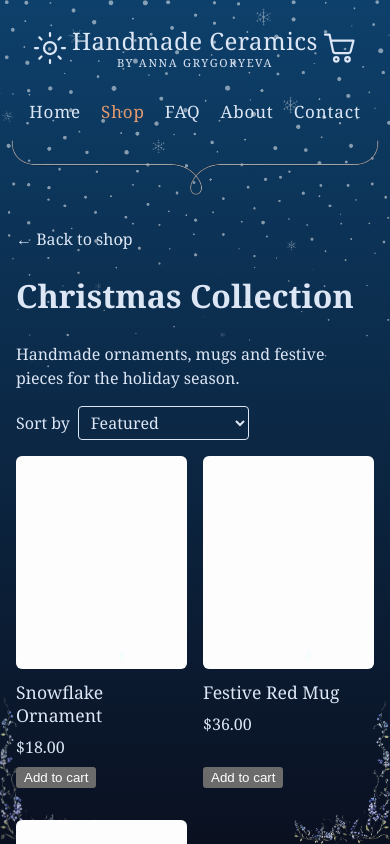
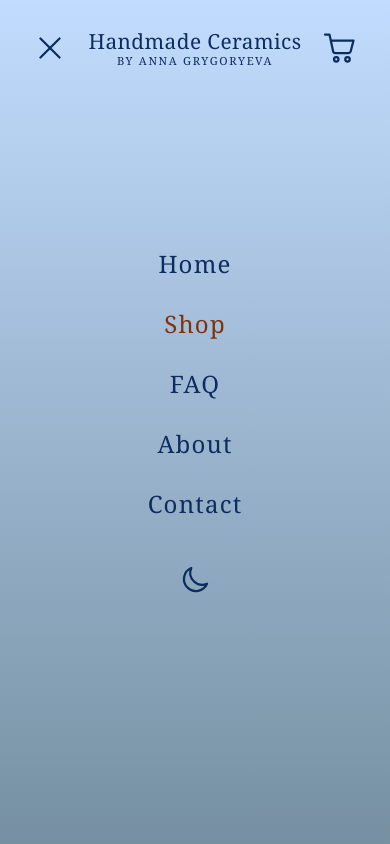
Before and after one commit to AnnaGrygoryeva-01/Ceramics-Web-Project, a Next.js app: page /shop/christmas-collection in a window 390 px wide. Both pictures are taken after a click on the button "Open menu". Shown: the top 844 px of the page. Built offline with nearby package versions, Linux system fonts and the light colour scheme.

Commit message:
Improve adaptivity

```diff
--- a/src/app/globals.sass
+++ b/src/app/globals.sass
@@ -248,18 +248,92 @@ footer
     right: auto
     left: var(--cart-right)
 
+// Hamburger menu button: phones only
+.menu-button
+  display: none
+
+// The copy of the theme switch inside the phone menu
+.theme-toggle--menu
+  display: none
+
+// Phones: logo in the middle with the menu button and cart either side. The nav
+// becomes a full-screen menu opened by the button.
 @media (max-width: 700px)
   .site-header
     padding: 0 16px
 
+  .logo
+    position: relative
+    z-index: 2
+
+  .logo__name
+    font-size: 1.3rem
+
+  // Where the theme switch was, mirroring the cart
+  .menu-button
+    position: absolute
+    top: calc(var(--nav-height) / 2 - var(--icon-size) / 2)
+    left: var(--cart-right)
+    z-index: 2
+    display: inline-flex
+    padding: 0
+    border: 0
+    background: none
+    color: inherit
+    cursor: pointer
+
+  .menu-button__icon
+    width: var(--icon-size)
+    height: var(--icon-size)
+
+  .menu-button__line
+    transform-origin: center
+    transition: transform 0.25s ease
+
+  .menu-button[aria-expanded="true"]
+    .menu-button__line--top
+      transform: rotate(45deg) translateY(4px)
+
+    .menu-button__line--bottom
+      transform: rotate(-45deg) translateY(-4px)
+
+  // The header's switch moves into the menu
+  .theme-toggle:not(.theme-toggle--menu)
+    display: none
+
+  // Full-screen menu, behind the logo, menu button and cart so they stay usable
+  .top-bar
+    position: fixed
+    inset: 0
+    z-index: 1
+    justify-content: center
+    gap: 40px
+    background: linear-gradient(to bottom, var(--sky-top), var(--sky-bottom))
+    visibility: hidden
+    opacity: 0
+    transition: opacity 0.25s ease, visibility 0s 0.25s
+
+    &[data-open]
+      visibility: visible
+      opacity: 1
+      transition: opacity 0.25s ease
+
   .top-bar__links
-    flex-wrap: wrap
-    gap: 8px 20px
-    font-size: 1.0625rem
+    flex-direction: column
+    gap: 24px
+    font-size: 1.5rem
 
-  // The links can wrap onto two lines here, so keep the brace below them
+  // Made for a row of links, so it doesn't suit the stacked menu
   .top-bar__brace
-    margin-top: 4px
+    display: none
+
+  .theme-toggle--menu
+    position: static
+    display: inline-flex
+
+  // Don't scroll the page behind the open menu
+  body:has(.top-bar[data-open])
+    overflow: hidden
 
 // Decorations
 .corner,
@@ -332,21 +406,26 @@ footer
   max-width: 100%
   margin: 16px 0
 
-// Product cards on collection pages: up to 4 per row, fewer as the screen narrows.
-// Each column is at least a quarter of the row (so never more than 4) and at least
-// --card-min wide (so they wrap onto fewer columns on small screens).
+// Product cards on collection pages: 4 per row on desktop, then 3, 2, and 1 on
+// phones (breakpoints below). A flex row rather than a grid so that a row that
+// isn't full (e.g. 3 products with room for 4) sits in the middle.
 .product-grid
+  --columns: 4
   --gap: 40px
-  --card-min: 180px
   // Wider than the 900px text column (up to 1080px) on large screens, and the
   // normal content width on small ones. The margin below keeps it centred.
   // 100vw includes the scrollbar, hence the generous 64px.
   --grid-width: max(100%, min(1080px, 100vw - 64px))
-  display: grid
-  grid-template-columns: repeat(auto-fill, minmax(max(var(--card-min), (100% - 3 * var(--gap)) / 4), 1fr))
+  display: flex
+  flex-wrap: wrap
+  justify-content: center
   gap: 48px var(--gap)
   width: var(--grid-width)
   margin: 0 0 32px calc((100% - var(--grid-width)) / 2)
+
+  // Every card is one column wide
+  > *
+    width: calc((100% - (var(--columns) - 1) * var(--gap)) / var(--columns))
 
 // Stacked: photo, name, price, button. The button sits at the bottom so the
 // buttons line up across a row even when a name wraps onto two lines.
@@ -369,9 +448,34 @@ footer
     margin-top: auto
     align-self: start
 
-// Two narrower cards per row on phones instead of one wide one
-@media (max-width: 440px)
+// Tablets (an iPad is 1024px wide in landscape)
+@media (max-width: 1100px)
   .product-grid
-    --card-min: 140px
-    --gap: 16px
-    row-gap: 32px
+    --columns: 3
+    --gap: 32px
+
+@media (max-width: 760px)
+  .product-grid
+    --columns: 2
+    --gap: 24px
+    row-gap: 40px
+
+// Phones: bigger corner flowers, since a quarter of a narrow screen is very small
+@media (max-width: 560px)
+  :root
+    --corner-width: min(32vw, 43vh)
+
+// Phones: one card per row. Capped in width so the photo doesn't fill the whole
+// screen height, and the button spans the card for an easier tap.
+@media (max-width: 560px)
+  .product-grid
+    --columns: 1
+    row-gap: 40px
+
+  .product-card
+    width: 100%
+    max-width: 320px
+
+    button
+      align-self: stretch
+      padding: 10px
--- a/src/components/Header.tsx
+++ b/src/components/Header.tsx
@@ -3,6 +3,7 @@
 import Image from 'next/image'
 import Link from 'next/link'
 import { usePathname } from 'next/navigation'
+import { useEffect, useState } from 'react'
 import { useCart } from '@/lib/cart'
 import { getProduct } from '@/lib/products'
 import ThemeToggle from './ThemeToggle'
@@ -28,19 +29,48 @@ export default function Header () {
   const isActive = (href: string) =>
     href === '/' ? pathname === '/' : pathname.startsWith(href)
 
+  // Mobile menu. Closes when the page changes (including the browser's back
+  // button) and on Escape.
+  const [menuOpen, setMenuOpen] = useState(false)
+  const [menuPathname, setMenuPathname] = useState(pathname)
+  if (pathname !== menuPathname) {
+    setMenuPathname(pathname)
+    setMenuOpen(false)
+  }
+
+  useEffect(() => {
+    if (!menuOpen) return
+    const onKeyDown = (e: KeyboardEvent) => {
+      if (e.key === 'Escape') setMenuOpen(false)
+    }
+    document.addEventListener('keydown', onKeyDown)
+    return () => document.removeEventListener('keydown', onKeyDown)
+  }, [menuOpen])
+
   return (
     <header className='site-header'>
+      <button
+        type='button'
+        className='menu-button'
+        aria-expanded={menuOpen}
+        aria-controls='site-menu'
+        aria-label={menuOpen ? 'Close menu' : 'Open menu'}
+        onClick={() => setMenuOpen((open) => !open)}
+      >
+        <MenuIcon />
+      </button>
       <Link href='/' className='logo'>
         <span className='logo__name'>Handmade Ceramics</span>
         <span className='logo__tagline'>by Anna Grygoryeva</span>
       </Link>
-      <nav className='top-bar'>
+      <nav id='site-menu' className='top-bar' data-open={menuOpen || undefined}>
         <div className='top-bar__links'>
           {links.map(({ href, label }) => (
             <Link
               key={href}
               href={href}
               aria-current={isActive(href) ? 'page' : undefined}
+              onClick={() => setMenuOpen(false)}
             >
               {label}
             </Link>
@@ -53,6 +83,8 @@ export default function Header () {
           aria-hidden='true'
           sizes='700px'
         />
+        {/* The header's own switch is hidden on phones, so it lives in the menu there */}
+        <ThemeToggle className='theme-toggle--menu' />
       </nav>
       <ThemeToggle />
       <Link
@@ -65,6 +97,24 @@ export default function Header () {
         {count > 0 && <span className='cart-link__count'>{count}</span>}
       </Link>
     </header>
+  )
+}
+
+// Two lines, which turn into a cross while the menu is open (see .menu-button)
+function MenuIcon () {
+  return (
+    <svg
+      className='menu-button__icon'
+      viewBox='0 0 24 24'
+      fill='none'
+      stroke='currentColor'
+      strokeWidth='1.5'
+      strokeLinecap='round'
+      aria-hidden='true'
+    >
+      <path className='menu-button__line menu-button__line--top' d='M3 8h18' />
+      <path className='menu-button__line menu-button__line--bottom' d='M3 16h18' />
+    </svg>
   )
 }
 
--- a/src/components/ProductCard.tsx
+++ b/src/components/ProductCard.tsx
@@ -7,7 +7,7 @@ export default function ProductCard({ product }: { product: Product }) {
   return (
     <article className="product-card">
       <Link href={productUrl(product)} prefetch tabIndex={-1} aria-hidden="true">
-        <ProductImage product={product} sizes="(max-width: 700px) 50vw, 260px" />
+        <ProductImage product={product} sizes="(max-width: 560px) 320px, (max-width: 760px) 50vw, (max-width: 1100px) 33vw, 260px" />
       </Link>
       <h3>
         <Link href={productUrl(product)} prefetch>{product.name}</Link>
--- a/src/components/ThemeToggle.tsx
+++ b/src/components/ThemeToggle.tsx
@@ -3,7 +3,7 @@
 import { useLayoutEffect } from "react";
 import { getPreferredTheme, THEME_STORAGE_KEY } from "@/lib/theme";
 
-export default function ThemeToggle() {
+export default function ThemeToggle({ className }: { className?: string }) {
   // In development React clears the attribute the inline script set when it remounts <html>,
   // so apply the theme again. Does nothing visible in production.
   useLayoutEffect(() => {
@@ -22,7 +22,7 @@ export default function ThemeToggle() {
   // Both icons are rendered and CSS shows the right one, so the server HTML
   // never disagrees with the theme the inline script picked
   return (
-    <button type="button" className="theme-toggle" onClick={toggle} aria-label="Switch between day and night theme">
+    <button type="button" className={["theme-toggle", className].filter(Boolean).join(" ")} onClick={toggle} aria-label="Switch between day and night theme">
       <svg className="theme-toggle__moon" viewBox="0 0 24 24" aria-hidden="true">
         <path d="M20 14.5A8 8 0 0 1 9.5 4a8 8 0 1 0 10.5 10.5Z" />
       </svg>
```
